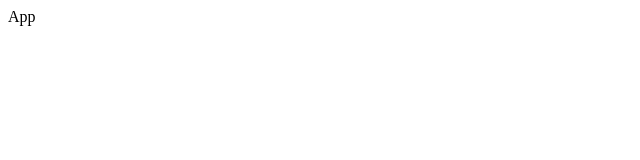
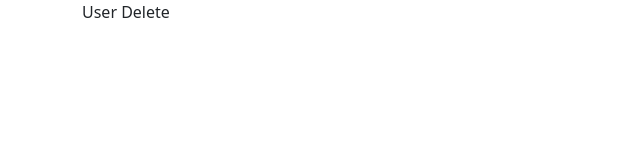
Before and after one commit to yusufabayomi/user-manager, a React (Create React App) app: page /users/delete/1 in a window 1280 px wide. Shown: the top 160 px of the page, without its empty margins (0-640 px from the left). Built offline with nearby package versions, Linux system fonts and the light colour scheme.

Commit message:
Created the needed pages and configured the routing

```diff
--- a/package.json
+++ b/package.json
@@ -9,7 +9,7 @@
     "react": "^17.0.2",
     "react-dom": "^17.0.2",
     "react-redux": "^7.2.4",
-    "react-router": "^5.2.0",
+    "react-router-dom": "^5.2.0",
     "react-scripts": "4.0.3",
     "redux": "^4.1.0",
     "redux-thunk": "^2.3.0",
--- a/public/index.html
+++ b/public/index.html
@@ -24,7 +24,8 @@
       work correctly both with client-side routing and a non-root public URL.
       Learn how to configure a non-root public URL by running `npm run build`.
     -->
-    <title>React App</title>
+    <link href="https://cdn.jsdelivr.net/npm/bootstrap@5.0.1/dist/css/bootstrap.min.css" rel="stylesheet" integrity="sha384-+0n0xVW2eSR5OomGNYDnhzAbDsOXxcvSN1TPprVMTNDbiYZCxYbOOl7+AMvyTG2x" crossorigin="anonymous">
+    <title>User Manager</title>
   </head>
   <body>
     <noscript>You need to enable JavaScript to run this app.</noscript>
--- a/src/components/App.js
+++ b/src/components/App.js
@@ -1,7 +1,25 @@
 import React from 'react';
+import { BrowserRouter, Route, Switch } from 'react-router-dom';
+import UserCreate from './UserCreate';
+import UserDelete from './UserDelete';
+import UserDetail from './UserDetail';
+import UserEdit from './UserEdit';
+import UserList from './UserList';
 
 const App = () => {
-    return <div>App</div>
+    return (
+        <div className="container">
+            <BrowserRouter>
+                <Switch>
+                    <Route path="/" exact component={UserList} />
+                    <Route path="/users/create" component={UserCreate} />
+                    <Route path="/users/edit/:id" component={UserEdit} />
+                    <Route path="/users/delete/:id" component={UserDelete} />
+                    <Route path="/users/:id" component={UserDetail} />
+                </Switch>
+            </BrowserRouter>
+        </div>
+    );
 }
 
 export default App;
--- /dev/null
+++ b/src/components/UserCreate.js
@@ -0,0 +1,7 @@
+import React from 'react';
+
+const UserCreate = () => {
+    return <div>User Create</div>
+}
+
+export default UserCreate;
--- /dev/null
+++ b/src/components/UserDelete.js
@@ -0,0 +1,7 @@
+import React from 'react';
+
+const UserDelete = () => {
+    return <div>User Delete</div>
+}
+
+export default UserDelete;
--- /dev/null
+++ b/src/components/UserDetail.js
@@ -0,0 +1,7 @@
+import React from 'react';
+
+const UserDetail = () => {
+    return <div>User Detail</div>
+}
+
+export default UserDetail;
--- /dev/null
+++ b/src/components/UserEdit.js
@@ -0,0 +1,7 @@
+import React from 'react';
+
+const UserEdit = () => {
+    return <div>User Edit</div>
+}
+
+export default UserEdit;
--- /dev/null
+++ b/src/components/UserList.js
@@ -0,0 +1,7 @@
+import React from 'react';
+
+const UserList = () => {
+    return <div>User List</div>
+}
+
+export default UserList;
```
Also changed, not shown: 1 other file (tests, documents, lock files or other folders).
